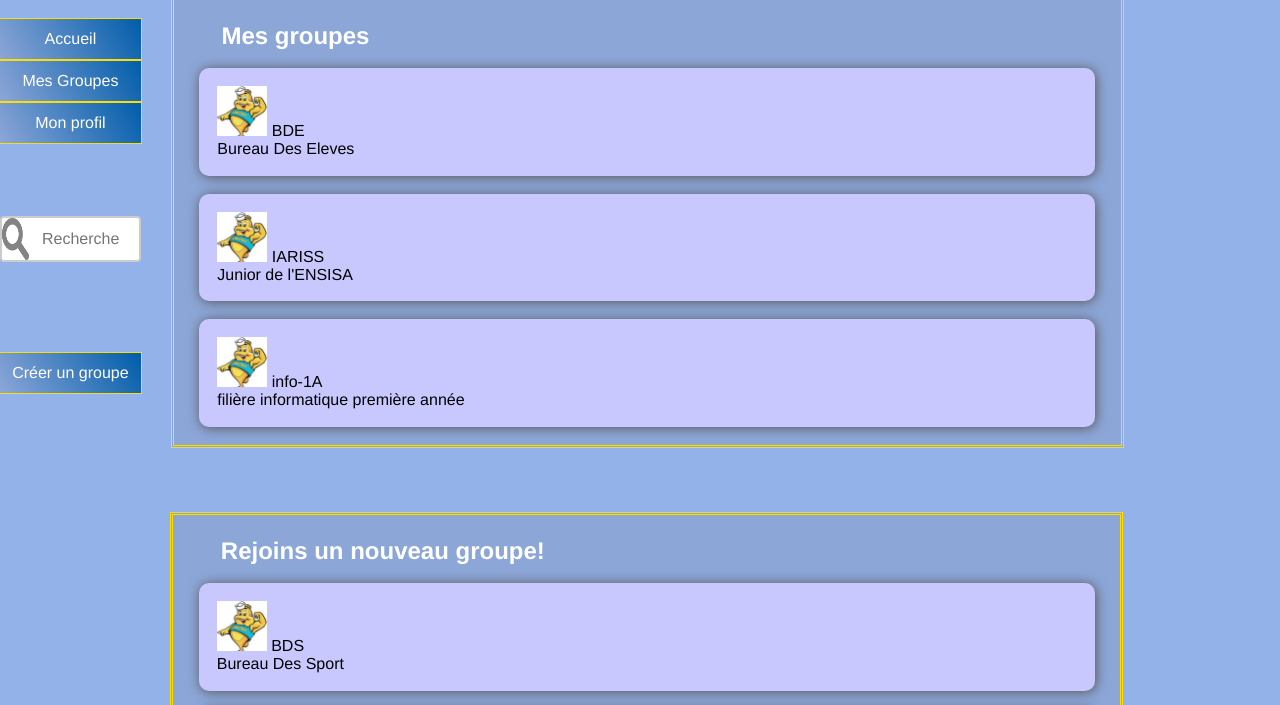
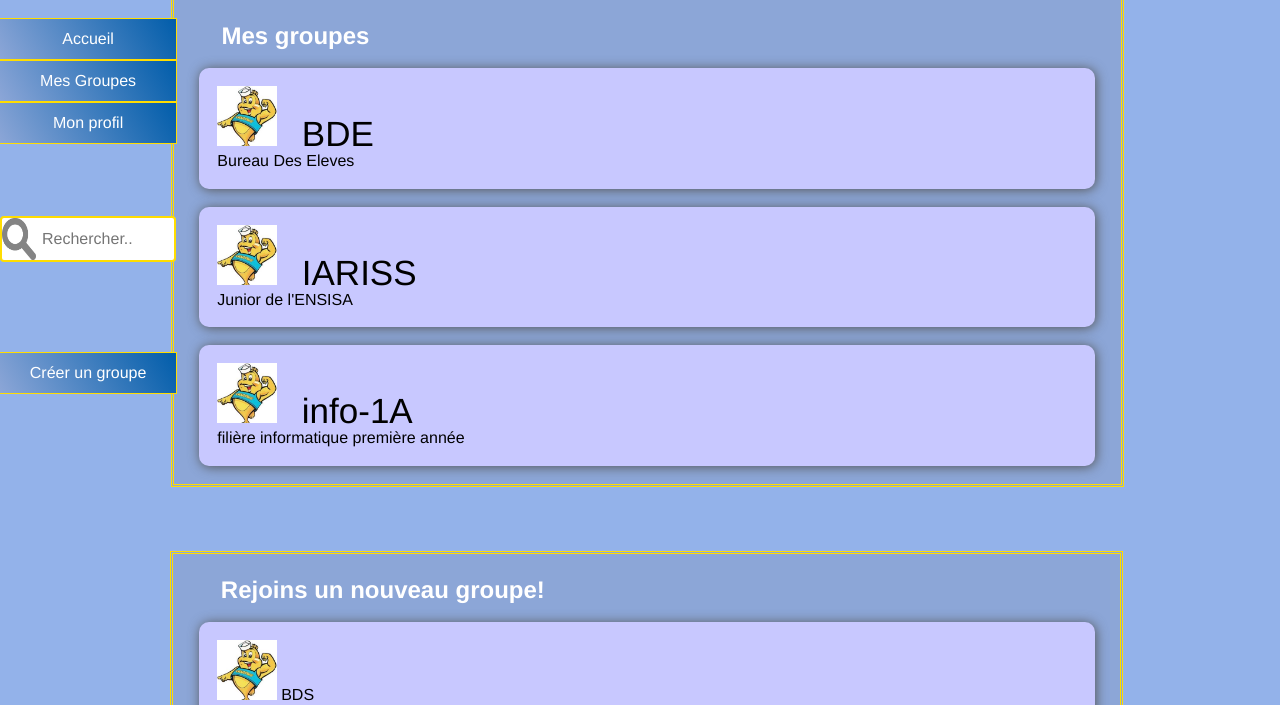
Before and after one commit to vincentbasset/cide1, a PHP site: page /groupe.php in a window 1280 px wide. Shown: the part 200-905 px from the top of the page. Run offline with PHP 8.4, Linux system fonts and the light colour scheme; a user stored in the database is signed in; data comes from the database, SQL or seed files in the repository.

Commit message:
petite mise a jour css /renommage classe et id

```diff
--- a/cide/groupeconnecte.php
+++ b/cide/groupeconnecte.php
@@ -8,12 +8,11 @@
 			<?php
 			while($donnees=$reponse->fetch()){
 				echo '
-
-				<p>
+				<p id="gnomliste">
 				<a href="groupe.php?id='.$donnees["id"].'">
 					<span>
-						<img src="'.$donnees["icone"].'" title="'.$donnees["nom"].'" alt="'.$donnees["nom"].'" width="50px" height="50px" />
-							'.$donnees["nom"].'
+						<img src="'.$donnees["icone"].'" title="'.$donnees["nom"].'" alt="'.$donnees["nom"].'" width="60px" height="60px" />
+							<span id="gnomliste2">'.$donnees["nom"].'</span>
 					</span>
 					</br>
 					'.$donnees["description"].'
@@ -31,7 +30,7 @@
 				<p>
 				<a href="groupe.php?id='.$donnees["id"].'">
 					<span>
-						<img src="'.$donnees["icone"].'" title="'.$donnees["nom"].'" alt="'.$donnees["nom"].'" width="50px" height="50px" />
+						<img src="'.$donnees["icone"].'" title="'.$donnees["nom"].'" alt="'.$donnees["nom"].'" width="60px" height="60px" />
 							'.$donnees["nom"].'
 					</span>
 					</br>
--- a/cide/murgroupeconnecte.php
+++ b/cide/murgroupeconnecte.php
@@ -19,7 +19,7 @@
 						while($donnees=$reponse3->fetch()){
 						echo "
 						<img src=\"".$donnees["icone"]."\" title=\"".$donnees["nom"]."\" alt=\"".$donnees["nom"]."\" width=\"90px\" height=\"90px\" />
-						<span id=\"mgroupe\">".$donnees["nom"]."</span></br>";}
+						<span id=\"pentete\">".$donnees["nom"]."</span></br>";}
 						echo "
 						<label for=\"message\"></label>
 						<textarea name=\"message\" cols=\"108\" rows=\"6\" placeholder=\"Poste un message pour le groupe\"></textarea>";
--- a/cide/style.css
+++ b/cide/style.css
@@ -7,6 +7,8 @@
 
 textarea{
 	width:100%;
+	resize: none;
+	overflow: auto;
 }
 
 h1{
@@ -81,11 +83,10 @@ header a:hover{
 	color:rgb(255,221,1);
 }
 
+nav a{
 
-nav a{
+	text-align:center;
 	display:inline-block;
-	text-align:center;
-	width:100%;
 	line-height:40px;
 	color: white;
 	text-decoration: none;
@@ -96,8 +97,12 @@ nav a{
 	transition-property: padding-bottom,padding-top, padding-left;
 	transition-duration:  .3s, .3s, .5s;
 	transition-timing-function:   ease-out,ease-out, ease-out;
+	width:65%;
 
 
+}
+nav{
+	position:fixed;
 }
 
 nav a:hover,nav a:focus{
@@ -113,7 +118,6 @@ nav a:hover,nav a:focus{
 .gauche{
 	width:11%;
 	margin-right: 2%;
-
 }
 
 .centre{
@@ -123,8 +127,8 @@ nav a:hover,nav a:focus{
 	border-bottom: 3px double rgb(255,221,1);
 	padding-right:2%;
 	padding-left:2%;
-	background-color:rgb(140,166,215);
-/*	background: linear-gradient(to right, rgba(147,178,234,1) 0%,#C4DEFF 50%,rgba(147,178,234,1) 100%);*********************************************************************************/
+/*	background-color:rgb(140,166,215);******************************************************************************************************/
+	background: linear-gradient(to right, rgba(147,178,234,1) 0%,#C4DEFF 50%,rgba(147,178,234,1) 100%);
 	}
 
 
@@ -135,6 +139,17 @@ nav a:hover,nav a:focus{
 	padding: 2%;
 	border-radius: 10px;
 	box-shadow: 1px 1px 12px #555;
+}
+
+
+#gnomliste{
+	line-height:20px;
+}
+
+#gnomliste2{
+
+	margin:20px;
+	font-size:35px;
 }
 
 
@@ -172,18 +187,11 @@ nav a:hover,nav a:focus{
 
 
 
-
-
-
-
-
-
 .droit{
 	width:24%;
 	padding-right:1%;
 	padding-left:1%;
 	text-align:center;
-
 }
 
 .important{
@@ -196,7 +204,7 @@ nav a:hover,nav a:focus{
 	margin-bottom: 4%;
 	padding-top: 5% ;
 	padding-top: 5% ;
-	background-color:rgb(140,166,215);
+	background: radial-gradient(ellipse at center, #93B2EA 10%,rgba(43,86,160,1) 85%);
 	box-shadow: 1px 1px 12px #555;
 	transition-property: padding-bottom,padding-top, padding-right, padding-right,border,margin-right;
 	transition-duration:  .3s, .3s, .3s, .5s,.3s,.3s,.3s;
@@ -242,9 +250,9 @@ nav a:hover,nav a:focus{
 
 
 
-/*post entete groupe*/
+/*post entete*/
 
-#mgroupe{
+#pentete{
 	color: black;
 	text-align:top;
 	font-size:40px;
@@ -408,9 +416,9 @@ nav a:hover,nav a:focus{
 /*champ de recherche (nav)*/
 
 #recherche{
-	width: 100%;
+	width:65%;
     box-sizing: border-box;
-    border: 2px solid #ccc;
+    border: 2px solid rgb(255,221,1);
     border-radius: 4px;
     font-size: 16px;
     background-color: white;
@@ -463,7 +471,6 @@ nav a:hover,nav a:focus{
 }
 
 .pcentre .rep{
-
 	visibility: hidden;
 	height:0;
 	width:100%;
@@ -472,7 +479,7 @@ nav a:hover,nav a:focus{
 	margin-bottom:1px;
 }
 
-.pcentre:hover .rep{
+.pcentre:hover .rep,.pcentre:focus .rep{
 	visibility:visible;
 	height:auto;
 
```
Also changed, not shown: cide/murprofilconnecte.php (+4 -5 lines).
